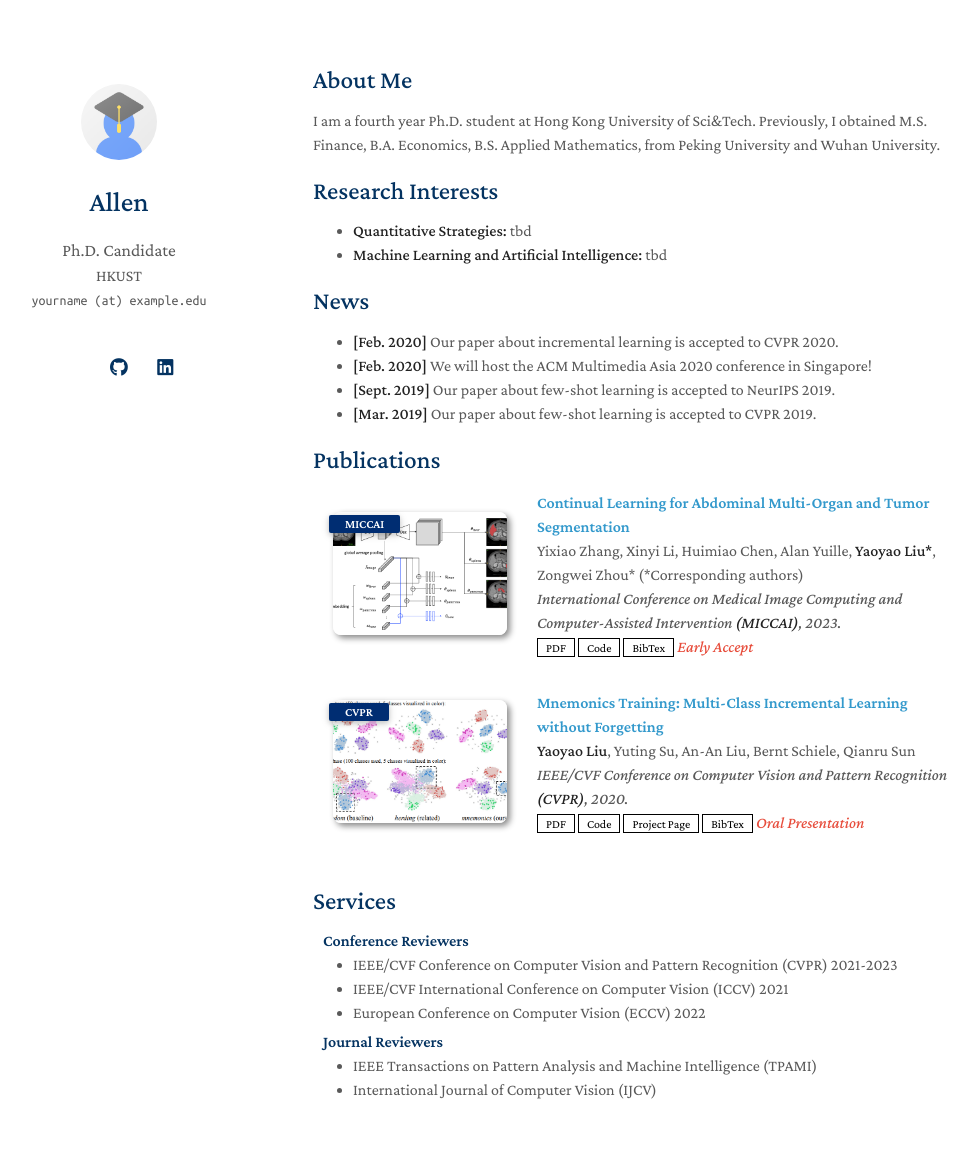
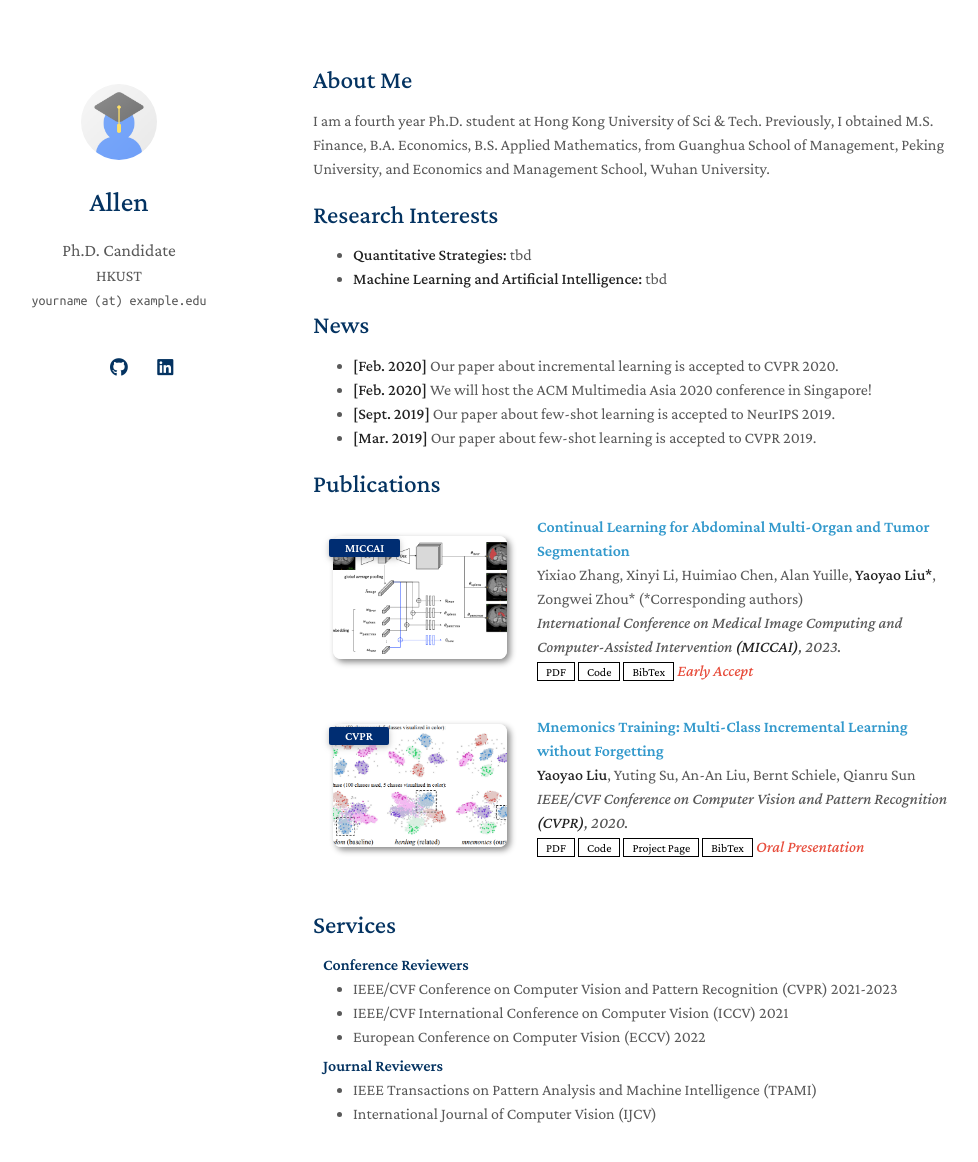
Before and after one commit to allenh16/allenh16.github.io, a Jekyll site: the page built from index.md, in a window 1280 px wide and 1220 px high. Shown: the top 1162 px of the window, without its empty margins (157-1135 px from the left). Built offline with Jekyll 4.4.1, drawn with Linux system fonts in a browser that asks for light colours; a style sheet for code colours, icons or effects is not loaded; our own code applies the rules of GitHub Pages for plain Markdown files.

Commit message:
Update index.md

```diff
--- a/index.md
+++ b/index.md
@@ -4,7 +4,7 @@ layout: homepage
 
 ## About Me
 
-I am a fourth year Ph.D. student at Hong Kong University of Sci&Tech. Previously, I obtained M.S. Finance, B.A. Economics, B.S. Applied Mathematics, from Peking University and Wuhan University.
+I am a fourth year Ph.D. student at Hong Kong University of Sci & Tech. Previously, I obtained M.S. Finance, B.A. Economics, B.S. Applied Mathematics, from Guanghua School of Management, Peking University, and Economics and Management School, Wuhan University.
 
 ## Research Interests
 
```
